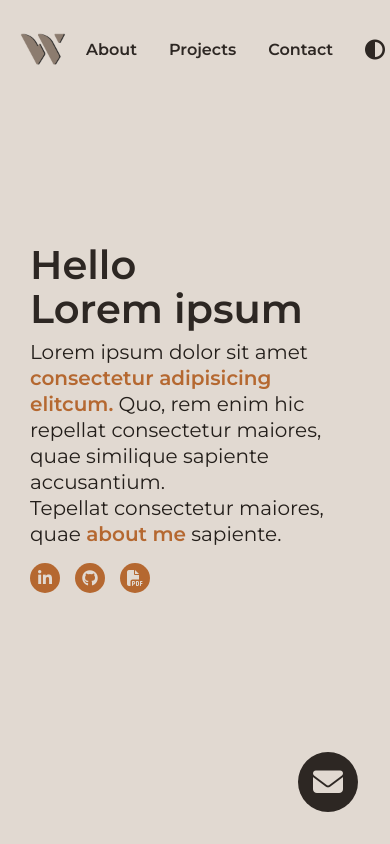
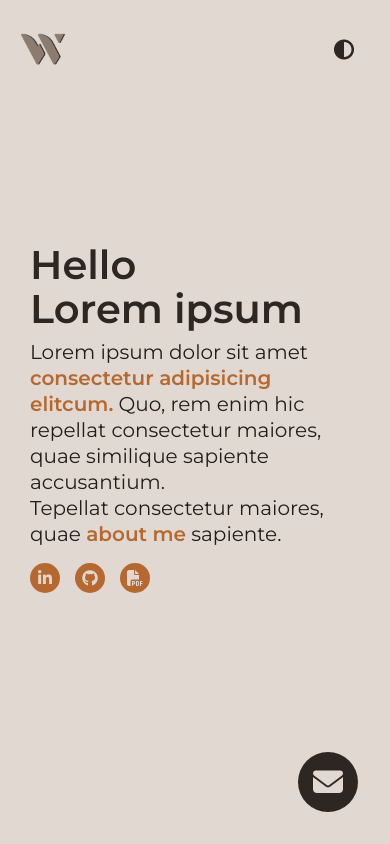
Before and after one commit to when-i-code/portfolioV1, a plain HTML site: page index.html in a window 390 px wide. Shown: the top 844 px of the page. Drawn offline with nearby package versions, Linux system fonts and the light colour scheme.

Commit message:
small corrections

```diff
--- a/index.html
+++ b/index.html
@@ -25,14 +25,14 @@
                 <img id="personal-logo" src="./assets/logo-WA.png" alt="">
             </figure>
             <ul class="nav__link--list">
-                <li class="nav__link">
+                <li class="nav__link hide">
                     <a href="#" class="nav__link--anchor link__hover-effect link__hover-effect--black"
                         onclick="toggleModal()">About</a>
                 </li>
-                <li class="nav__link">
+                <li class="nav__link  hide">
                     <a href="#" class="nav__link--anchor link__hover-effect link__hover-effect--black">Projects</a>
                 </li>
-                <li class="nav__link" onclick="toggleModal()">
+                <li class="nav__link  hide" onclick="toggleModal()">
                     <a href="#" class="nav__link--anchor link__hover-effect link__hover-effect--black">Contact</a>
                 </li>
                 <li class="nav__link click" onclick="toggleContrast()">
--- a/style.css
+++ b/style.css
@@ -609,8 +609,7 @@ footer {
 /* Making code responsive to smart phones and tablets */
 
 @media (max-width: 768px) {
-    .header-photo,
-    .nav__link--list ul:nth-child(1) {
+    .header-photo, .nav__link--list li:nth-child(-n+3) {
         visibility: hidden;
         display: none;
     }
```
